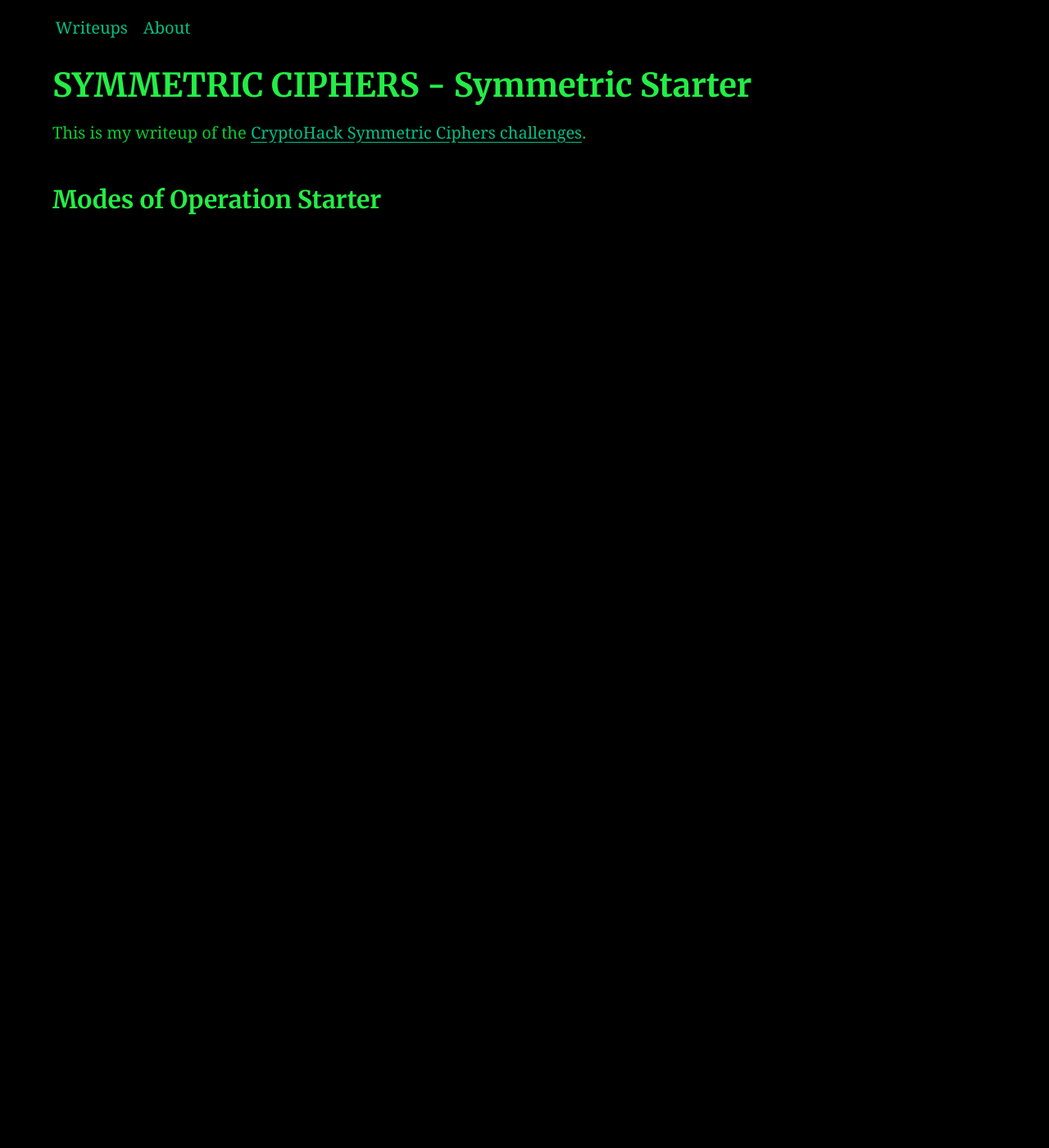
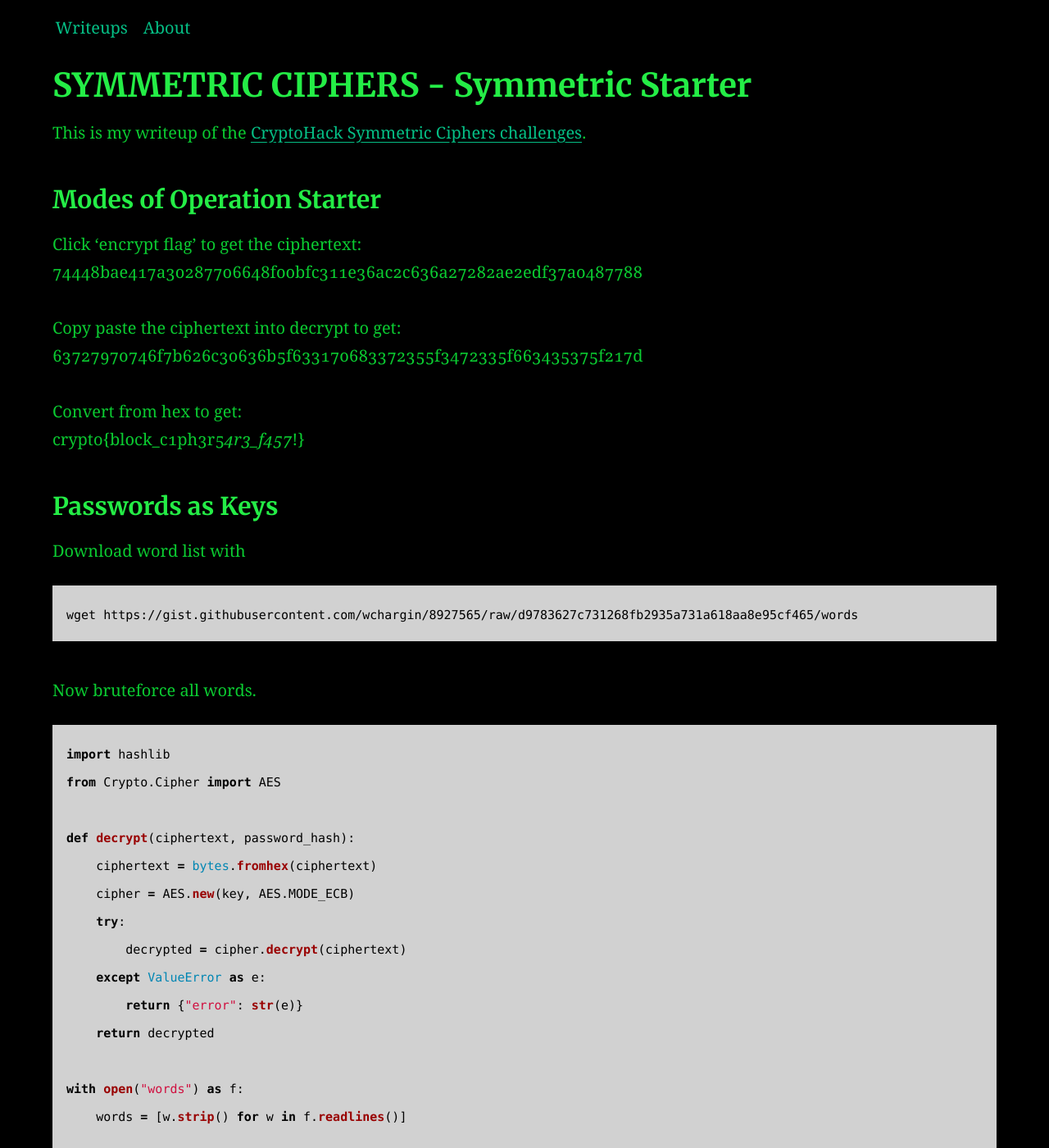
Before and after one commit to AC01010/Connor-McCartney.github.io, a Jekyll site: the page built from _posts/2013-06-11-CryptohackSymmetricStarter.md, in a window 1280 px wide and 1400 px high. Shown: the whole window at 82% size. Built offline with Jekyll 4.4.1, drawn with Linux system fonts in a browser that asks for light colours; some of the changed text lies outside the part shown.

Commit message:
Update 2013-06-11-CryptohackSymmetricStarter.md

````diff
--- a/_posts/2013-06-11-CryptohackSymmetricStarter.md
+++ b/_posts/2013-06-11-CryptohackSymmetricStarter.md
@@ -9,3 +9,47 @@ excerpt: |
 This is my writeup of the [CryptoHack Symmetric Ciphers challenges](https://cryptohack.org/challenges/aes/).
 
 ### Modes of Operation Starter
+
+Click 'encrypt flag' to get the ciphertext: <br>
+74448bae417a30287706648f00bfc311e36ac2c636a27282ae2edf37a0487788
+
+Copy paste the ciphertext into decrypt to get: <br>
+63727970746f7b626c30636b5f633170683372355f3472335f663435375f217d
+
+Convert from hex to get: <br>
+crypto{bl0ck_c1ph3r5_4r3_f457_!}
+
+### Passwords as Keys
+
+Download word list with
+<br>
+```
+wget https://gist.githubusercontent.com/wchargin/8927565/raw/d9783627c731268fb2935a731a618aa8e95cf465/words
+```
+Now bruteforce all words.
+<br>
+```python
+import hashlib
+from Crypto.Cipher import AES
+
+def decrypt(ciphertext, password_hash):
+    ciphertext = bytes.fromhex(ciphertext)
+    cipher = AES.new(key, AES.MODE_ECB)
+    try:
+        decrypted = cipher.decrypt(ciphertext)
+    except ValueError as e:
+        return {"error": str(e)}
+    return decrypted
+
+with open("words") as f:
+    words = [w.strip() for w in f.readlines()]
+
+ciphertext = "c92b7734070205bdf6c0087a751466ec13ae15e6f1bcdd3f3a535ec0f4bbae66"
+for keyword in words:
+    key = hashlib.md5(keyword.encode()).digest()
+    decrypted = decrypt(ciphertext, key)
+    if b"crypto" in decrypt(ciphertext, key):
+        print(decrypted.decode())
+        break
+#crypto{k3y5__r__n07__p455w0rdz?}
+```
````
